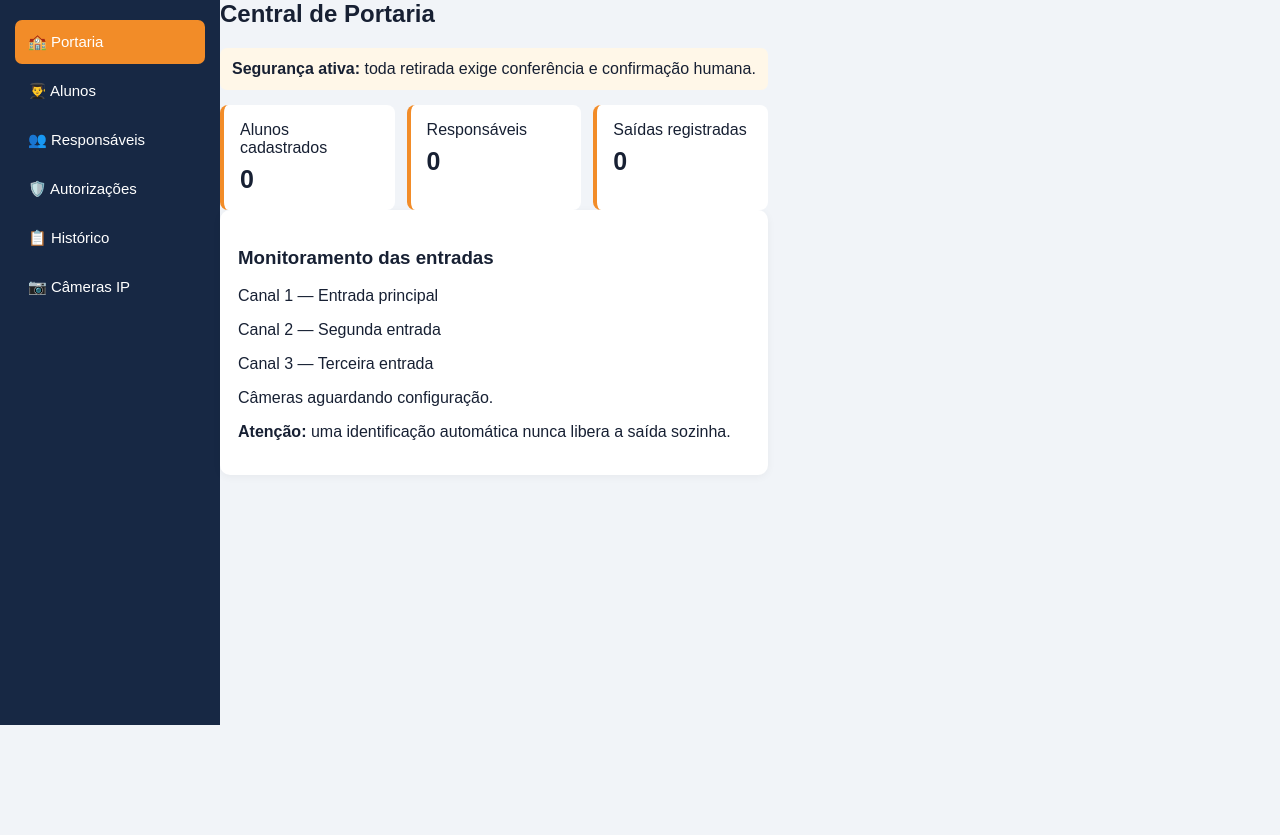
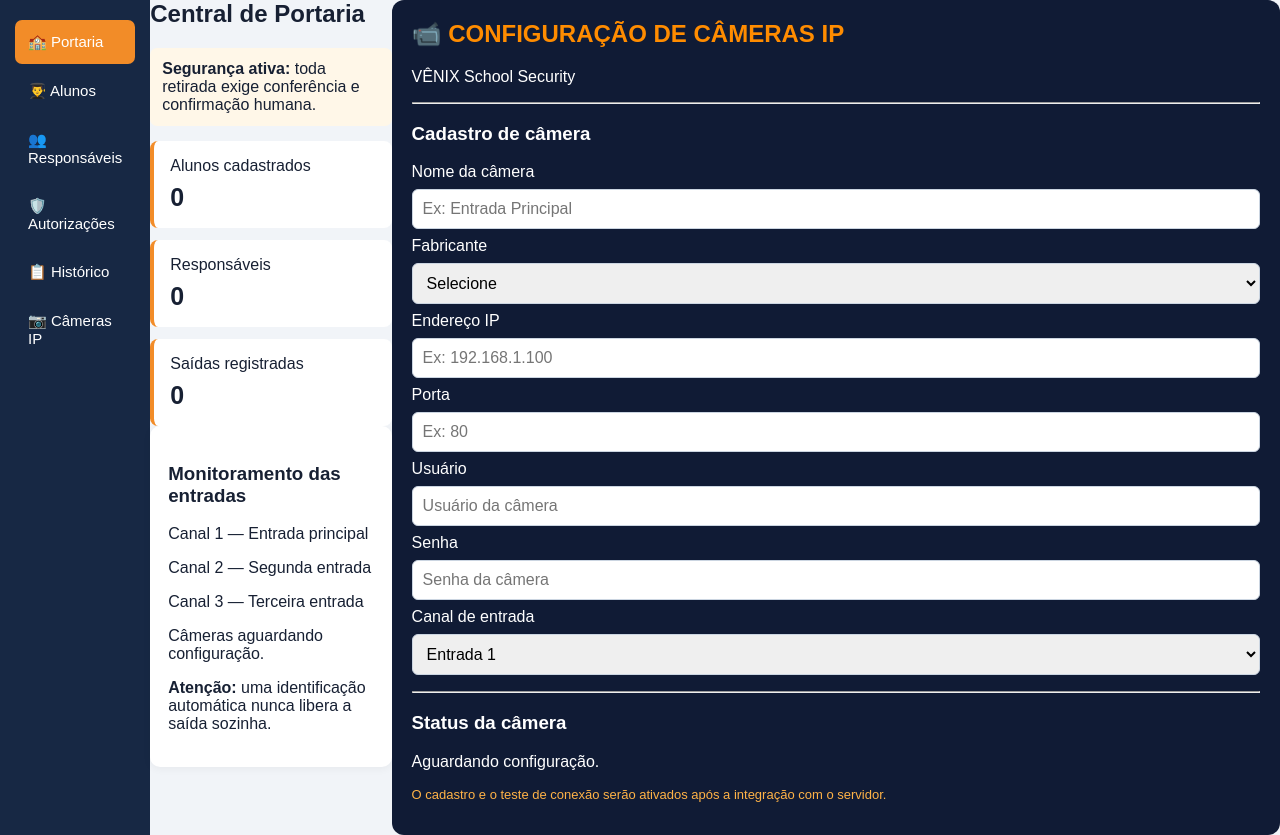
Before and after one commit to venix102030/-Venix-Security, a Flask app: page / in a window 1280 px wide. Shown: the part 90-925 px from the top of the page. Before the commit the page ends 815 px from the top, so only its background shows below. Run offline with Flask 3, Linux system fonts and the light colour scheme; data that the repository does not hold is empty.

Commit message:
Add camera configuration section to index.html

```diff
--- a/templates/index.html
+++ b/templates/index.html
@@ -149,6 +149,84 @@ main{padding:12px}
 </div>
 </section>
 
+<section id="cameras">
+    <div style="padding:20px; background:#101b35; border-radius:12px; color:white;">
+
+        <h2 style="color:#ff8c00;">
+            📹 CONFIGURAÇÃO DE CÂMERAS IP
+        </h2>
+
+        <p>VÊNIX School Security</p>
+
+        <hr>
+
+        <h3>Cadastro de câmera</h3>
+
+        <label>Nome da câmera</label>
+        <input type="text"
+               id="cameraName"
+               placeholder="Ex: Entrada Principal"
+               style="width:100%;padding:10px;margin:8px 0;">
+
+        <label>Fabricante</label>
+        <select id="cameraBrand"
+                style="width:100%;padding:10px;margin:8px 0;">
+            <option value="">Selecione</option>
+            <option value="Intelbras">Intelbras</option>
+            <option value="Hikvision">Hikvision</option>
+            <option value="Outro">Outro</option>
+        </select>
+
+        <label>Endereço IP</label>
+        <input type="text"
+               id="cameraIP"
+               placeholder="Ex: 192.168.1.100"
+               style="width:100%;padding:10px;margin:8px 0;">
+
+        <label>Porta</label>
+        <input type="number"
+               id="cameraPort"
+               placeholder="Ex: 80"
+               style="width:100%;padding:10px;margin:8px 0;">
+
+        <label>Usuário</label>
+        <input type="text"
+               id="cameraUser"
+               placeholder="Usuário da câmera"
+               autocomplete="off"
+               style="width:100%;padding:10px;margin:8px 0;">
+
+        <label>Senha</label>
+        <input type="password"
+               id="cameraPassword"
+               placeholder="Senha da câmera"
+               autocomplete="new-password"
+               style="width:100%;padding:10px;margin:8px 0;">
+
+        <label>Canal de entrada</label>
+        <select id="cameraChannel"
+                style="width:100%;padding:10px;margin:8px 0;">
+            <option value="1">Entrada 1</option>
+            <option value="2">Entrada 2</option>
+            <option value="3">Entrada 3</option>
+        </select>
+
+        <hr>
+
+        <h3>Status da câmera</h3>
+
+        <p id="cameraStatus">
+            Aguardando configuração.
+        </p>
+
+        <p style="color:#ffb347;font-size:13px;">
+            O cadastro e o teste de conexão serão
+            ativados após a integração com o servidor.
+        </p>
+
+    </div>
+</section>
+
 </main>
 </div>
 
```
